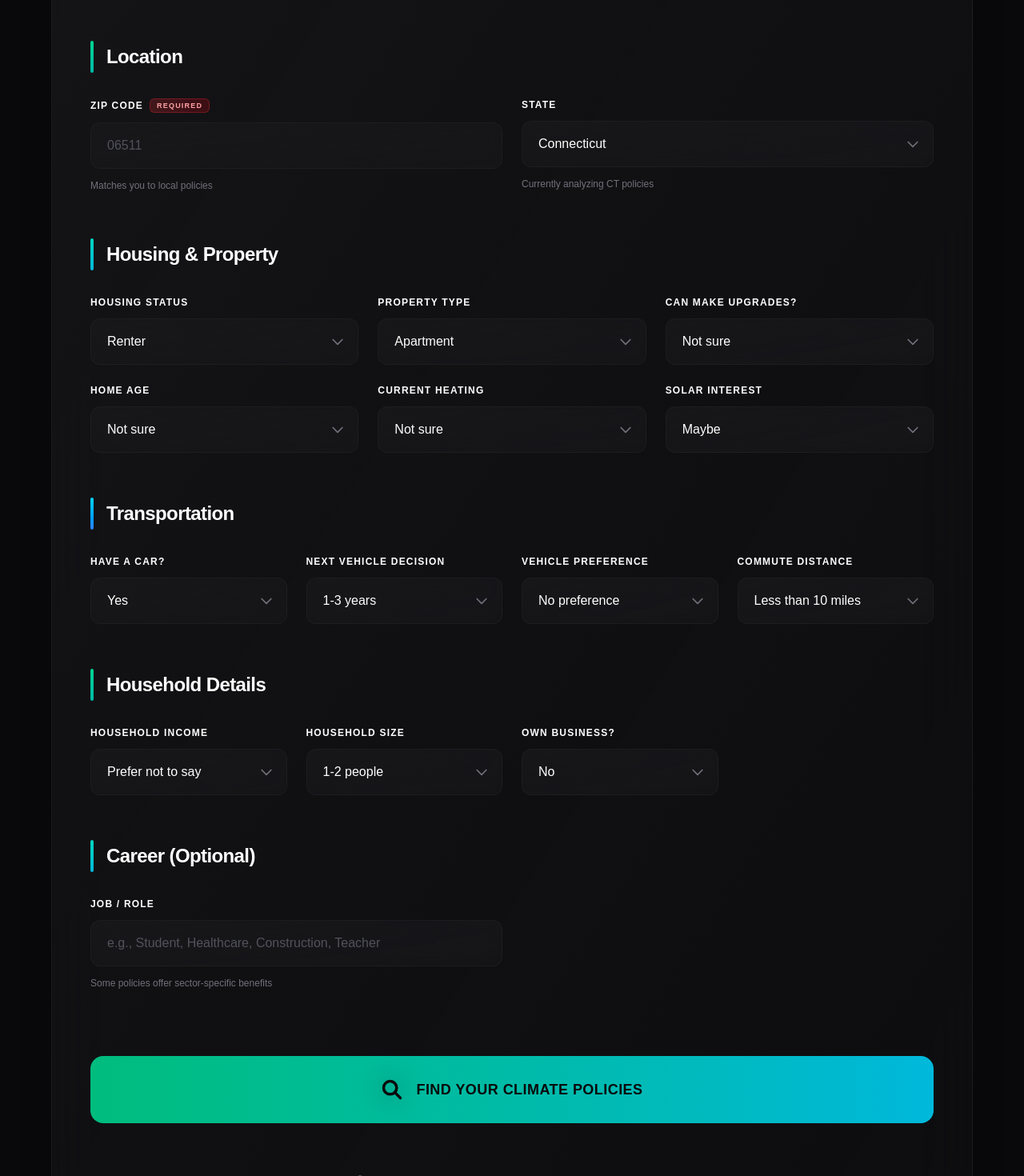
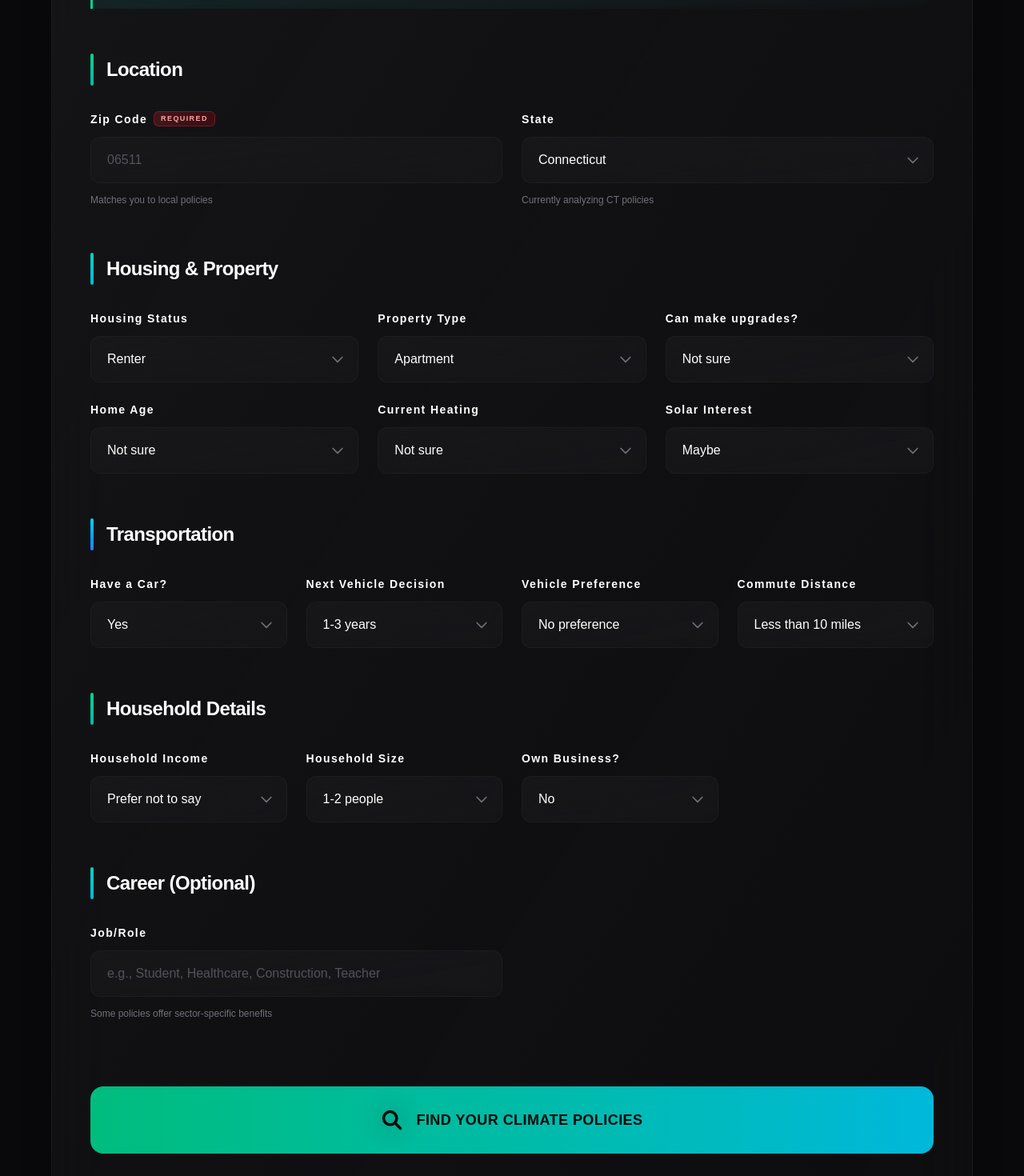
Before and after one commit to leolevitt-hub/local-climate-translator, a Next.js app: page / in a window 1280 px wide. Shown: the part 1220-2690 px from the top of the page at 80% size. Built offline with nearby package versions, Linux system fonts and the light colour scheme.

Commit message:
little ui fix

```diff
--- a/app/page.tsx
+++ b/app/page.tsx
@@ -274,7 +274,7 @@ function UserProfileForm({ onSubmit, loading }: { onSubmit: (profile: UserProfil
           fields: [
             {
               key: 'zip',
-              label: 'ZIP CODE',
+              label: 'Zip Code',
               type: 'input' as const,
               required: true,
               placeholder: '06511',
@@ -282,7 +282,7 @@ function UserProfileForm({ onSubmit, loading }: { onSubmit: (profile: UserProfil
             },
             {
               key: 'state',
-              label: 'STATE',
+              label: 'State',
               type: 'select' as const,
               required: false,
               options: [
@@ -299,42 +299,42 @@ function UserProfileForm({ onSubmit, loading }: { onSubmit: (profile: UserProfil
           fields: [
             {
               key: 'housing_status',
-              label: 'HOUSING STATUS',
+              label: 'Housing Status',
               type: 'select' as const,
               options: ['Renter', 'Owner', 'Other'].map(v => ({ value: v, label: v })),
               helper: undefined
             },
             {
               key: 'property_type',
-              label: 'PROPERTY TYPE',
+              label: 'Property Type',
               type: 'select' as const,
               options: ['Apartment', 'Single-family home', 'Multi-family home', 'Condo', 'Other'].map(v => ({ value: v, label: v })),
               helper: undefined
             },
             {
               key: 'can_make_upgrades',
-              label: 'CAN MAKE UPGRADES?',
+              label: 'Can make upgrades?',
               type: 'select' as const,
               options: ['Yes', 'No', 'Not sure'].map(v => ({ value: v, label: v })),
               helper: undefined
             },
             {
               key: 'home_age',
-              label: 'HOME AGE',
+              label: 'Home Age',
               type: 'select' as const,
               options: ['Not sure', 'Less than 10 years', '10-30 years', '30-50 years', 'More than 50 years'].map(v => ({ value: v, label: v })),
               helper: undefined
             },
             {
               key: 'current_heating',
-              label: 'CURRENT HEATING',
+              label: 'Current Heating',
               type: 'select' as const,
               options: ['Not sure', 'Natural gas', 'Oil', 'Electric resistance', 'Heat pump (already efficient!)', 'Propane'].map(v => ({ value: v, label: v })),
               helper: undefined
             },
             {
               key: 'interested_in_solar',
-              label: 'SOLAR INTEREST',
+              label: 'Solar Interest',
               type: 'select' as const,
               options: ['Maybe', 'Yes, very interested', 'No, not feasible', 'Already have solar'].map(v => ({ value: v, label: v })),
               helper: undefined
@@ -347,28 +347,28 @@ function UserProfileForm({ onSubmit, loading }: { onSubmit: (profile: UserProfil
           fields: [
             {
               key: 'has_car',
-              label: 'HAVE A CAR?',
+              label: 'Have a Car?',
               type: 'select' as const,
               options: ['Yes', 'No'].map(v => ({ value: v, label: v })),
               helper: undefined
             },
             {
               key: 'next_vehicle_timeline',
-              label: 'NEXT VEHICLE DECISION',
+              label: 'Next Vehicle Decision',
               type: 'select' as const,
               options: ['0-12 months', '1-3 years', '3-10 years', '10+ years'].map(v => ({ value: v, label: v })),
               helper: undefined
             },
             {
               key: 'utility_fuels',
-              label: 'VEHICLE PREFERENCE',
+              label: 'Vehicle Preference',
               type: 'select' as const,
               options: ['No preference', 'Electric only', 'Hybrid', 'Gas'].map(v => ({ value: v, label: v })),
               helper: undefined
             },
             {
               key: 'commute_distance',
-              label: 'COMMUTE DISTANCE',
+              label: 'Commute Distance',
               type: 'select' as const,
               options: ['Less than 10 miles', '10-25 miles', '25-50 miles', 'More than 50 miles', 'Work from home'].map(v => ({ value: v, label: v })),
               helper: undefined
@@ -381,21 +381,21 @@ function UserProfileForm({ onSubmit, loading }: { onSubmit: (profile: UserProfil
           fields: [
             {
               key: 'household_income',
-              label: 'HOUSEHOLD INCOME',
+              label: 'Household Income',
               type: 'select' as const,
               options: ['Prefer not to say', 'Under $50,000', '$50,000 - $100,000', '$100,000 - $150,000', 'Over $150,000'].map(v => ({ value: v, label: v })),
               helper: undefined
             },
             {
               key: 'household_size',
-              label: 'HOUSEHOLD SIZE',
+              label: 'Household Size',
               type: 'select' as const,
               options: ['1-2 people', '3-4 people', '5+ people'].map(v => ({ value: v, label: v })),
               helper: undefined
             },
             {
               key: 'own_business',
-              label: 'OWN BUSINESS?',
+              label: 'Own Business?',
               type: 'select' as const,
               options: ['No', 'Yes'].map(v => ({ value: v, label: v })),
               helper: undefined
@@ -408,7 +408,7 @@ function UserProfileForm({ onSubmit, loading }: { onSubmit: (profile: UserProfil
           fields: [
             {
               key: 'job_sector',
-              label: 'JOB / ROLE',
+              label: 'Job/Role',
               type: 'input' as const,
               required: false,
               placeholder: 'e.g., Student, Healthcare, Construction, Teacher',
@@ -427,7 +427,7 @@ function UserProfileForm({ onSubmit, loading }: { onSubmit: (profile: UserProfil
           <div className={`grid grid-cols-1 ${section.fields.length > 4 ? 'md:grid-cols-3' : section.fields.length > 2 ? 'md:grid-cols-2 lg:grid-cols-4' : 'md:grid-cols-2'} gap-6`}>
             {section.fields.map((field) => (
               <label key={field.key} className="group/field block space-y-3">
-                <span className="text-xs font-black text-white tracking-[0.1em] flex items-center gap-2">
+                <span className="text-sm font-black text-white tracking-[0.1em] flex items-center gap-2">
                   {field.label}
                   {field.type === 'input' && field.required && (
                     <span className="px-2 py-0.5 bg-gradient-to-r from-red-500/20 to-red-600/20 text-red-300 text-[9px] font-black rounded-md border border-red-500/30 animate-pulse">
@@ -949,19 +949,9 @@ export default function Page() {
         <div className="relative min-h-screen flex items-center justify-center p-6">
           <div className="w-full max-w-6xl relative z-9">
             {/* Enhanced header with premium design */}
-            <div className="mb-16 text-center space-y-4">
-               <div className="relative inline-block">
-                <h1 className="text-8xl font-black mb-6 bg-gradient-to-r from-emerald-400 via-teal-400 to-cyan-400 bg-clip-text text-transparent leading-[0.9] tracking-tighter filter drop-shadow-[0_0_30px_rgba(16,185,129,0.3)]">
-                  CLIMATE<br/>IMPACT<br/>COMPASS
-                </h1>
-                {/* Subtle glow effect */}
-                <div className="absolute inset-0 bg-gradient-to-r from-emerald-400 via-teal-400 to-cyan-400 blur-3xl opacity-20 -z-10" />
-              </div>
-
-             <p className="text-zinc-400 text-xl font-bold">
-    Evidence-based policy analysis tool by <span className="text-emerald-400">Leo Levitt</span>
-  </p>
-
+            <div className="mb-16 text-center space-y-6">
+              {/* MOVED: Connecticut badge ABOVE title block + tuned spacing */}
+              <div className="flex justify-center">
                 <div className="inline-flex items-center gap-4 px-6 py-3 bg-gradient-to-r from-blue-500/10 via-blue-500/5 to-transparent border border-blue-400/30 rounded-full backdrop-blur-xl shadow-lg shadow-blue-500/10">
                   <div className="relative">
                     <svg className="w-6 h-6 text-blue-400" fill="none" viewBox="0 0 24 24" stroke="currentColor" strokeWidth={2.5}>
@@ -977,6 +967,19 @@ export default function Page() {
                 </div>
               </div>
 
+              <div className="relative inline-block">
+                <h1 className="text-8xl font-black mb-6 bg-gradient-to-r from-emerald-400 via-teal-400 to-cyan-400 bg-clip-text text-transparent leading-[0.9] tracking-tighter filter drop-shadow-[0_0_30px_rgba(16,185,129,0.3)]">
+                  CLIMATE<br/>IMPACT<br/>COMPASS
+                </h1>
+                {/* Subtle glow effect */}
+                <div className="absolute inset-0 bg-gradient-to-r from-emerald-400 via-teal-400 to-cyan-400 blur-3xl opacity-20 -z-10" />
+              </div>
+
+              <p className="text-zinc-400 text-xl font-bold">
+                Evidence-based policy analysis tool by <span className="text-emerald-400">Leo Levitt</span>
+              </p>
+            </div>
+
             <MissionStatement />
 
             <div className="p-12 bg-gradient-to-br from-zinc-900/80 via-zinc-900/50 to-zinc-900/30 backdrop-blur-2xl border border-zinc-800/50 rounded-[2rem] shadow-2xl">
@@ -985,7 +988,7 @@ export default function Page() {
 
             <div className="mt-10 p-8 bg-gradient-to-br from-zinc-900/40 to-zinc-900/20 backdrop-blur-xl border border-zinc-800/30 rounded-3xl">
               <p className="text-sm text-zinc-500 text-center leading-relaxed">
-                <span className="font-black text-white">METHODOLOGY:</span> Dual-impact scoring measures both personal financial benefit and climate impact (including indirect effects like barrier removal and market acceleration). All analysis uses transparent AI frameworks with strict no-hallucination safeguards.
+                <span className="font-black text-white">METHODOLOGY:  </span> Dual-impact scoring measures both personal financial benefit and climate impact (including indirect effects like barrier removal and market acceleration). All analysis uses transparent AI frameworks with strict no-hallucination safeguards.
               </p>
             </div>
           </div>
```
Lines whose indentation alone changed are shown as unchanged.
